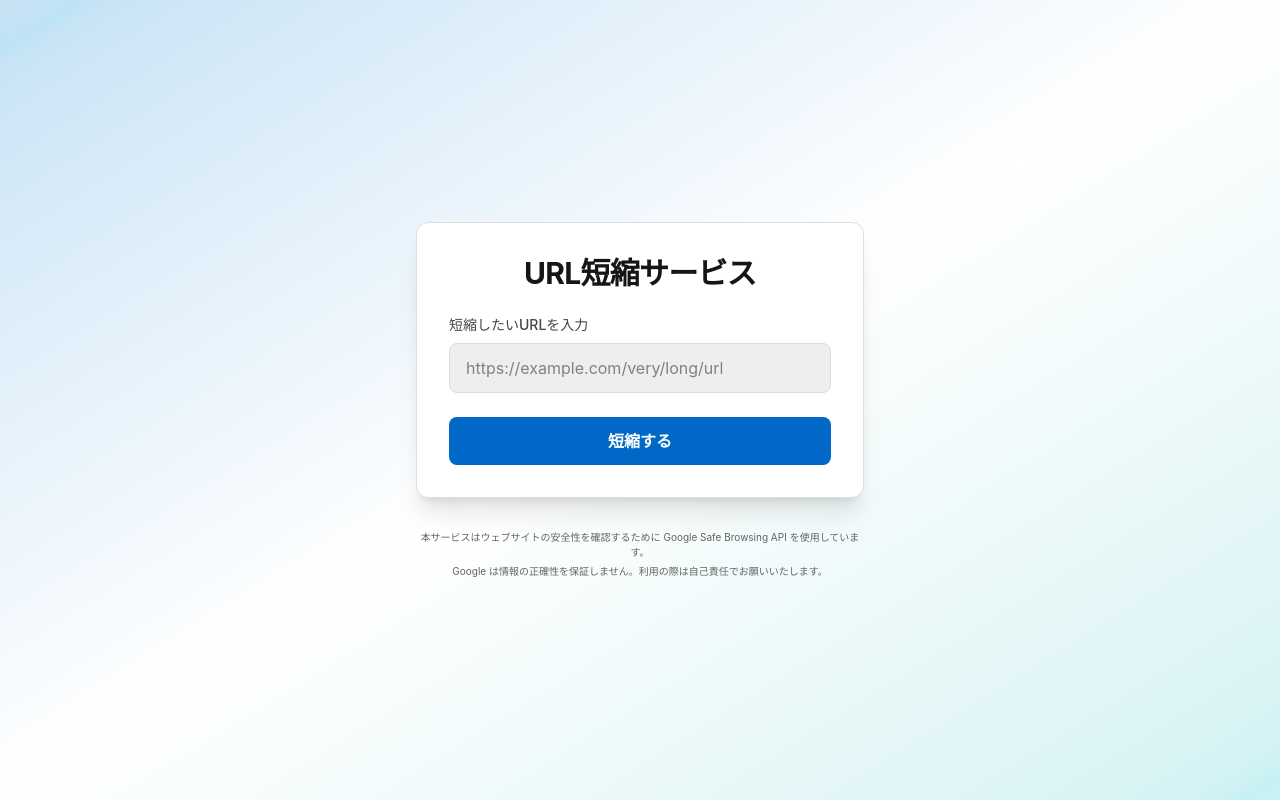
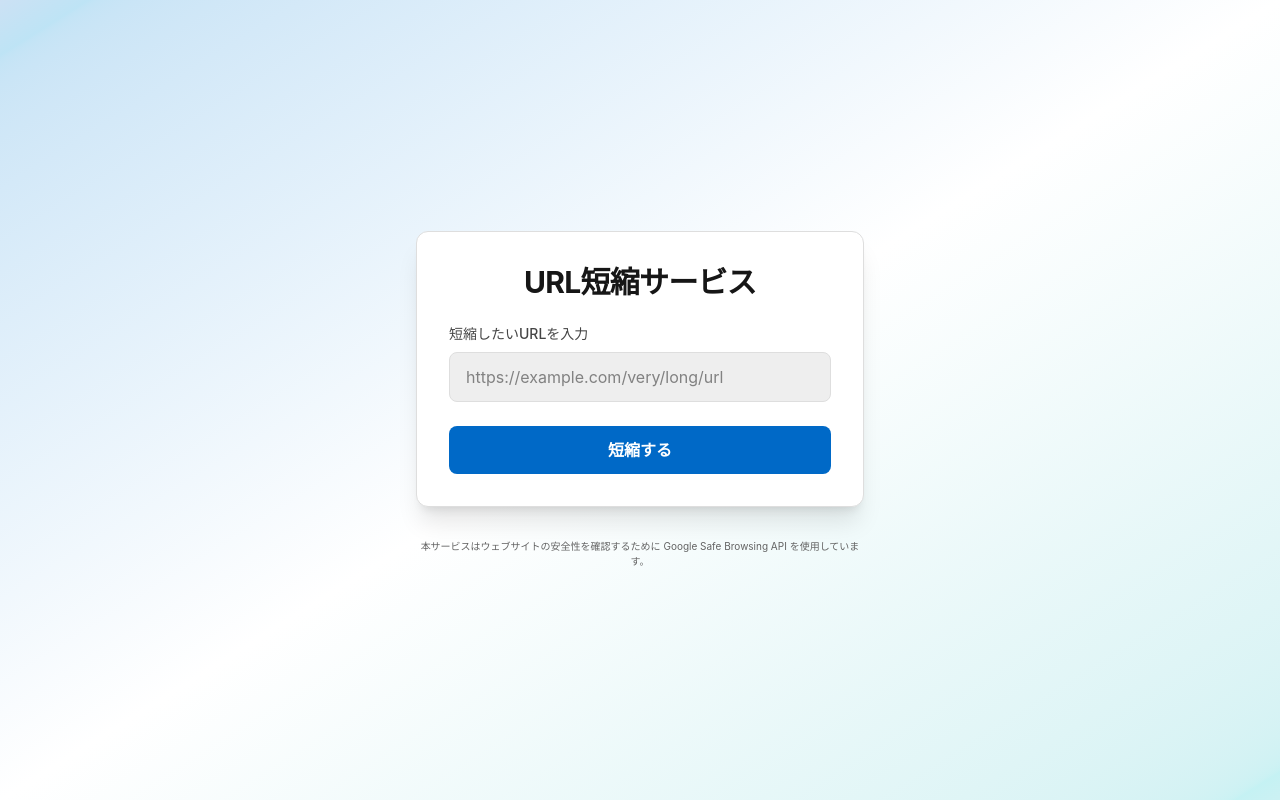
Before and after one commit to uni-3/my-url-shortener, a Next.js app: page / in a window 1280 px wide. Built offline with nearby package versions, Linux system fonts and the light colour scheme.

Commit message:
remove info

```diff
--- a/app/page.tsx
+++ b/app/page.tsx
@@ -63,9 +63,6 @@ export default function Home() {
         <p>
           本サービスはウェブサイトの安全性を確認するために Google Safe Browsing API を使用しています。
         </p>
-        <p>
-          Google は情報の正確性を保証しません。利用の際は自己責任でお願いいたします。
-        </p>
       </div>
     </main>
   );
```
